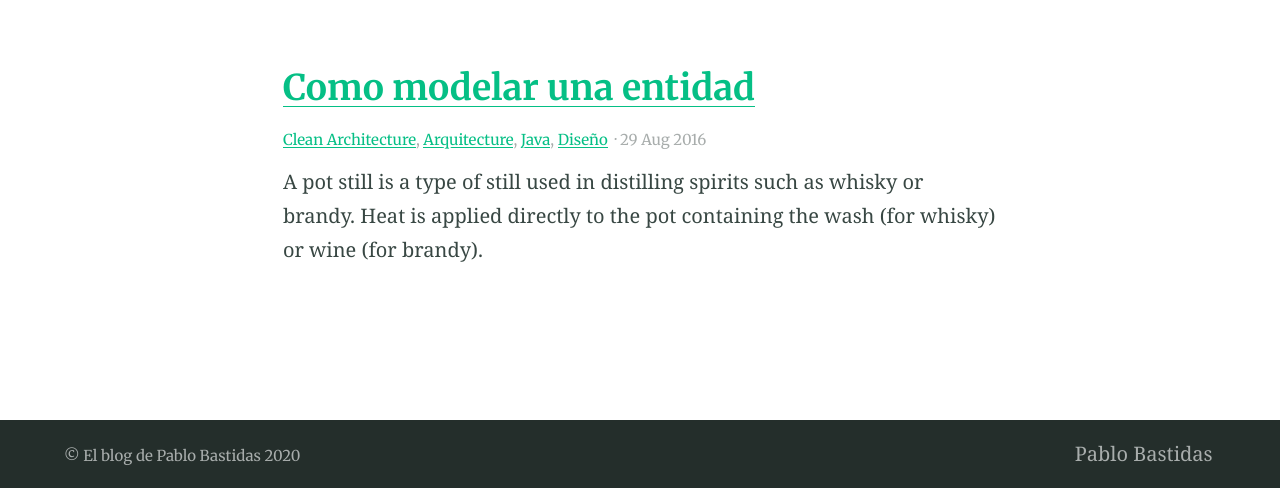
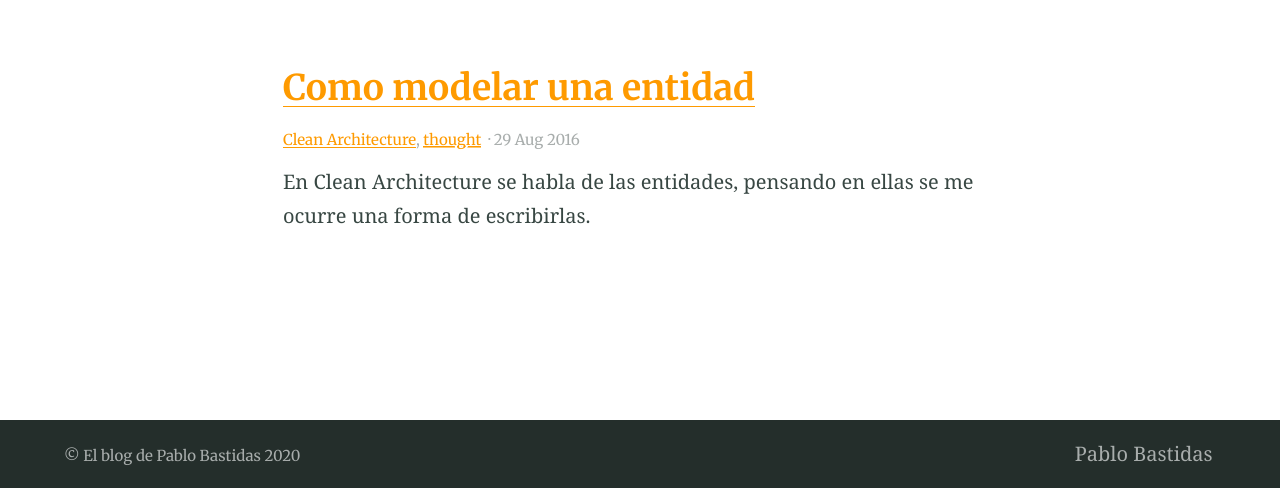
Before and after one commit to pablobastidasv/pablobastidasv.github.io, a Jekyll site: the page built from index.html, in a window 1280 px wide, cut to the strip 412-900 px from the top of the page. Built offline with Jekyll 4.4.1, drawn with Linux system fonts in a browser that asks for light colours.

```diff
--- a/CNAME
+++ b/CNAME
@@ -1 +1 @@
-alembic.darn.es
+pablobastidasv.co
--- a/_posts/2016-08-29-example-post-three.md
+++ b/_posts/2016-08-29-example-post-three.md
@@ -2,15 +2,13 @@
 title: Como modelar una entidad
 categories:
 - Clean Architecture
-- Arquitecture
-- Java
-- Diseño
+- thought
 excerpt: |
-  A pot still is a type of still used in distilling spirits such as whisky or brandy. Heat is applied directly to the
-  pot containing the wash (for whisky) or wine (for brandy).
+  En Clean Architecture se habla de las entidades, pensando en ellas se me ocurre una forma de escribirlas.
 feature_text: |
-  ## Entidades del sistema
-  Desarrolladores tienden a pensar que una entidad representa una tabla en la base de datos, es esto asi?
+  ## Entidades de una applicacion
+  Las entidades representan un "objeto de negocio", una entidad debe tener el comportamiento y el estado que el
+  "objeto de negocio" que esta modela tiene en la vida real.
 feature_image: "https://picsum.photos/2560/600?image=733"
 image: "https://picsum.photos/2560/600?image=733"
 ---
--- a/_sass/_settings.scss
+++ b/_sass/_settings.scss
@@ -2,13 +2,13 @@
 $backgroundColour: #ffffff !default;
 $codeBackgroundColour: #fafafa !default;
 $featureBackgroundColour: #f9fafa !default;
-$accentColour: #05bf85 !default;
+$accentColour: #fe9a00 !default;
 
 // Text colours
 $headingColour: #242e2b !default;
 $bodyColour: #384743 !default;
-$linkColour: #05bf85 !default;
-$hoverColour: #008000 !default;
+$linkColour: #fe9a00 !default;
+$hoverColour: #fe6e00 !default;
 $focusColour: #fa407a !default;
 $captionColour: #a8adac !default;
 $white: #ffffff !default;
```
Also changed, not shown: index-bk.md (deleted, +0 -93 lines), assets/logos/logo.svg, assets/logos/logo@1024px.png, assets/logos/logo@120px.png, assets/logos/logo@144px.png, assets/logos/logo@16px.png, assets/logos/logo@180px.png, assets/logos/logo@32px.png, assets/logos/logo@512px.png, assets/logos/logo@96px.png.
